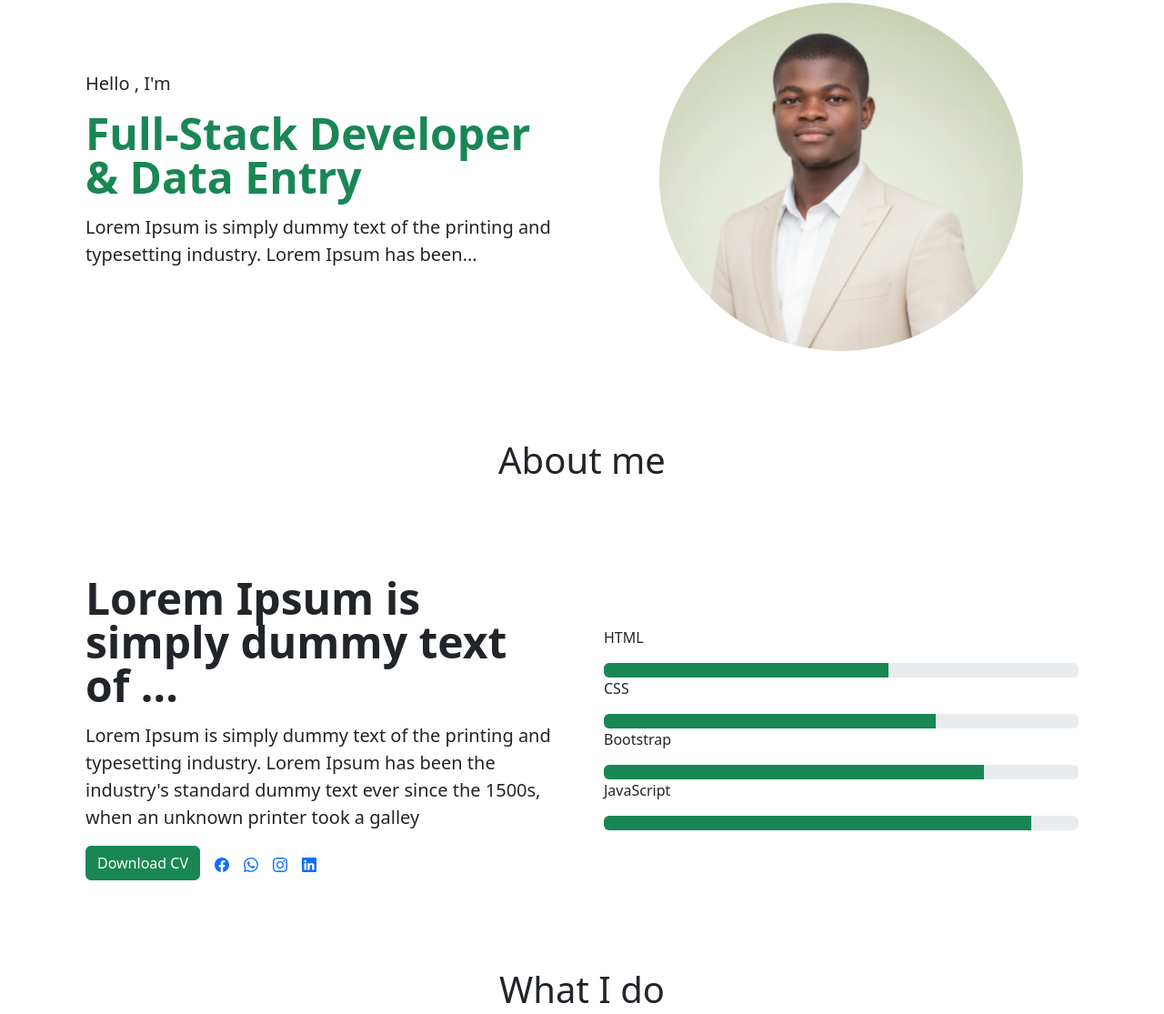
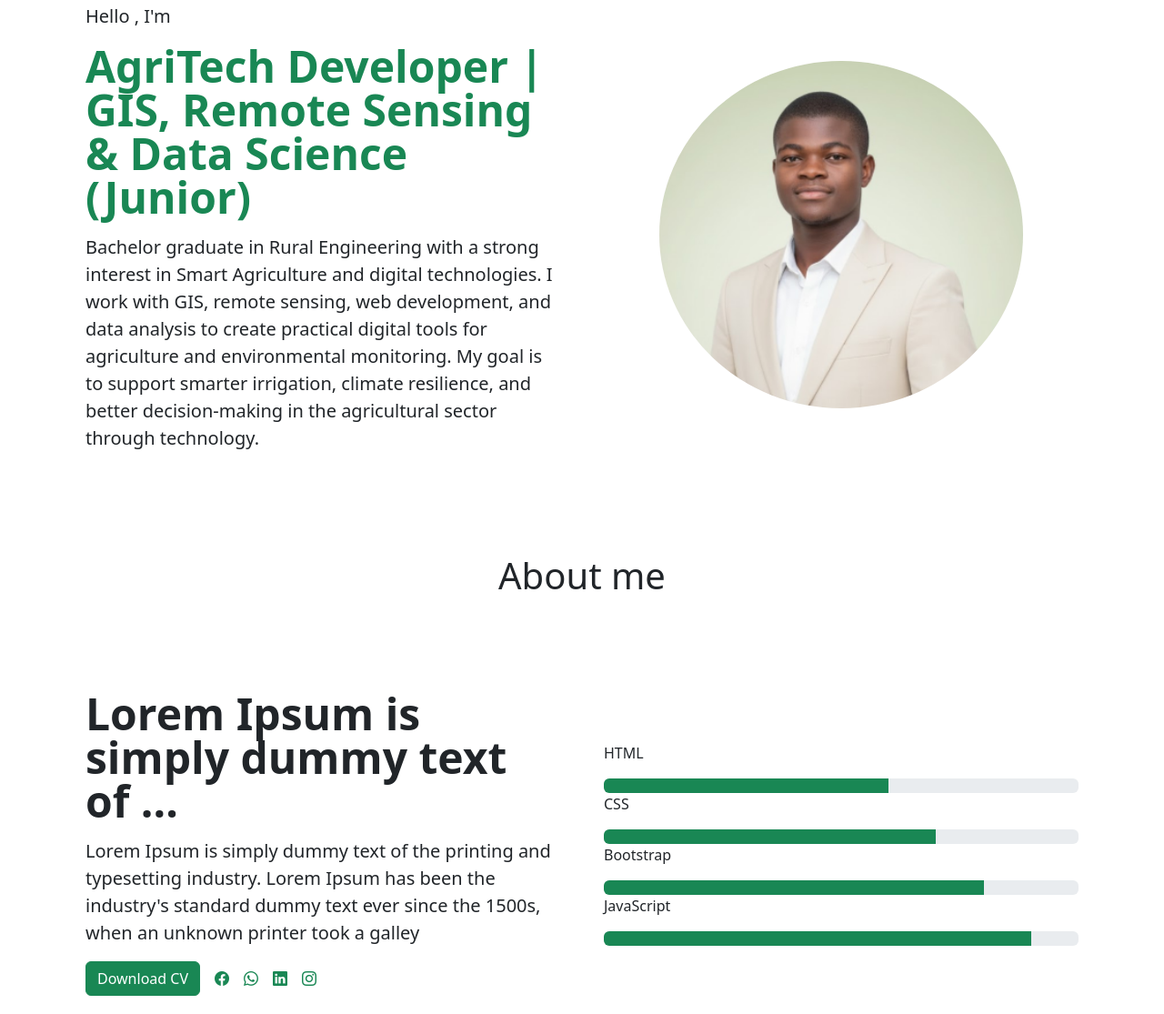
Before and after one commit to Abdoul2004495/myportfolio, a plain HTML site: page index.html in a window 1280 px wide. Shown: the part 93-1208 px from the top of the page at 91% size. Drawn offline with nearby package versions, Linux system fonts and the light colour scheme.

```diff
--- a/index.html
+++ b/index.html
@@ -42,8 +42,8 @@
                 </div>
                 <div class="col-lg-6">
                     <p class="lead">Hello , I'm</p>
-                    <h1 class="display-5 fw-bold text-success lh-1 mb-3">Full‑Stack Developer & Data Entry</h1>
-                    <p class="lead">Lorem Ipsum is simply dummy text of the printing and typesetting industry. Lorem Ipsum has been...</p>
+                    <h1 class="display-5 fw-bold text-success lh-1 mb-3">AgriTech Developer | GIS, Remote Sensing & Data Science (Junior)</h1>
+                    <p class="lead">Bachelor graduate in Rural Engineering with a strong interest in Smart Agriculture and digital technologies. I work with GIS, remote sensing, web development, and data analysis to create practical digital tools for agriculture and environmental monitoring. My goal is to support smarter irrigation, climate resilience, and better decision-making in the agricultural sector through technology.</p>
                 </div>
             </div>
         </div>
@@ -61,17 +61,10 @@
                 <p class="lead">Lorem Ipsum is simply dummy text of the printing and typesetting industry. Lorem Ipsum has been the industry's standard dummy text ever since the 1500s, when an unknown printer took a galley</p>
                 <div class="d-flex align-items-center gap-3">
                 <button type="button" class="btn btn-success">Download CV</button>
-                <a href="#"><svg xmlns="http://www.w3.org/2000/svg" width="16" height="16" fill="currentColor" class="bi bi-facebook" viewBox="0 0 16 16">
-                <path d="M16 8.049c0-4.446-3.582-8.05-8-8.05C3.58 0-.002 3.603-.002 8.05c0 4.017 2.926 7.347 6.75 7.951v-5.625h-2.03V8.05H6.75V6.275c0-2.017 1.195-3.131 3.022-3.131.876 0 1.791.157 1.791.157v1.98h-1.009c-.993 0-1.303.621-1.303 1.258v1.51h2.218l-.354 2.326H9.25V16c3.824-.604 6.75-3.934 6.75-7.951"/>
-                </svg></a>
-                <a href="#"><svg xmlns="http://www.w3.org/2000/svg" width="16" height="16" fill="currentColor" class="bi bi-whatsapp" viewBox="0 0 16 16">
-                <path d="M13.601 2.326A7.85 7.85 0 0 0 7.994 0C3.627 0 .068 3.558.064 7.926c0 1.399.366 2.76 1.057 3.965L0 16l4.204-1.102a7.9 7.9 0 0 0 3.79.965h.004c4.368 0 7.926-3.558 7.93-7.93A7.9 7.9 0 0 0 13.6 2.326zM7.994 14.521a6.6 6.6 0 0 1-3.356-.92l-.24-.144-2.494.654.666-2.433-.156-.251a6.56 6.56 0 0 1-1.007-3.505c0-3.626 2.957-6.584 6.591-6.584a6.56 6.56 0 0 1 4.66 1.931 6.56 6.56 0 0 1 1.928 4.66c-.004 3.639-2.961 6.592-6.592 6.592m3.615-4.934c-.197-.099-1.17-.578-1.353-.646-.182-.065-.315-.099-.445.099-.133.197-.513.646-.627.775-.114.133-.232.148-.43.05-.197-.1-.836-.308-1.592-.985-.59-.525-.985-1.175-1.103-1.372-.114-.198-.011-.304.088-.403.087-.088.197-.232.296-.346.1-.114.133-.198.198-.33.065-.134.034-.248-.015-.347-.05-.099-.445-1.076-.612-1.47-.16-.389-.323-.335-.445-.34-.114-.007-.247-.007-.38-.007a.73.73 0 0 0-.529.247c-.182.198-.691.677-.691 1.654s.71 1.916.81 2.049c.098.133 1.394 2.132 3.383 2.992.47.205.84.326 1.129.418.475.152.904.129 1.246.08.38-.058 1.171-.48 1.338-.943.164-.464.164-.86.114-.943-.049-.084-.182-.133-.38-.232"/>
-                </svg></a>
-                <a href="#"><svg xmlns="http://www.w3.org/2000/svg" width="16" height="16" fill="currentColor" class="bi bi-instagram" viewBox="0 0 16 16">
-                <path d="M8 0C5.829 0 5.556.01 4.703.048 3.85.088 3.269.222 2.76.42a3.9 3.9 0 0 0-1.417.923A3.9 3.9 0 0 0 .42 2.76C.222 3.268.087 3.85.048 4.7.01 5.555 0 5.827 0 8.001c0 2.172.01 2.444.048 3.297.04.852.174 1.433.372 1.942.205.526.478.972.923 1.417.444.445.89.719 1.416.923.51.198 1.09.333 1.942.372C5.555 15.99 5.827 16 8 16s2.444-.01 3.298-.048c.851-.04 1.434-.174 1.943-.372a3.9 3.9 0 0 0 1.416-.923c.445-.445.718-.891.923-1.417.197-.509.332-1.09.372-1.942C15.99 10.445 16 10.173 16 8s-.01-2.445-.048-3.299c-.04-.851-.175-1.433-.372-1.941a3.9 3.9 0 0 0-.923-1.417A3.9 3.9 0 0 0 13.24.42c-.51-.198-1.092-.333-1.943-.372C10.443.01 10.172 0 7.998 0zm-.717 1.442h.718c2.136 0 2.389.007 3.232.046.78.035 1.204.166 1.486.275.373.145.64.319.92.599s.453.546.598.92c.11.281.24.705.275 1.485.039.843.047 1.096.047 3.231s-.008 2.389-.047 3.232c-.035.78-.166 1.203-.275 1.485a2.5 2.5 0 0 1-.599.919c-.28.28-.546.453-.92.598-.28.11-.704.24-1.485.276-.843.038-1.096.047-3.232.047s-2.39-.009-3.233-.047c-.78-.036-1.203-.166-1.485-.276a2.5 2.5 0 0 1-.92-.598 2.5 2.5 0 0 1-.6-.92c-.109-.281-.24-.705-.275-1.485-.038-.843-.046-1.096-.046-3.233s.008-2.388.046-3.231c.036-.78.166-1.204.276-1.486.145-.373.319-.64.599-.92s.546-.453.92-.598c.282-.11.705-.24 1.485-.276.738-.034 1.024-.044 2.515-.045zm4.988 1.328a.96.96 0 1 0 0 1.92.96.96 0 0 0 0-1.92m-4.27 1.122a4.109 4.109 0 1 0 0 8.217 4.109 4.109 0 0 0 0-8.217m0 1.441a2.667 2.667 0 1 1 0 5.334 2.667 2.667 0 0 1 0-5.334"/>
-                </svg></a>
-                <a href="#"><svg xmlns="http://www.w3.org/2000/svg" width="16" height="16" fill="currentColor" class="bi bi-linkedin" viewBox="0 0 16 16">
-                <path d="M0 1.146C0 .513.526 0 1.175 0h13.65C15.474 0 16 .513 16 1.146v13.708c0 .633-.526 1.146-1.175 1.146H1.175C.526 16 0 15.487 0 14.854zm4.943 12.248V6.169H2.542v7.225zm-1.2-8.212c.837 0 1.358-.554 1.358-1.248-.015-.709-.52-1.248-1.342-1.248S2.4 3.226 2.4 3.934c0 .694.521 1.248 1.327 1.248zm4.908 8.212V9.359c0-.216.016-.432.08-.586.173-.431.568-.878 1.232-.878.869 0 1.216.662 1.216 1.634v3.865h2.401V9.25c0-2.22-1.184-3.252-2.764-3.252-1.274 0-1.845.7-2.165 1.193v.025h-.016l.016-.025V6.169h-2.4c.03.678 0 7.225 0 7.225z"/>
+                <a href="#"><i class="bi bi-facebook text-success"></i></a>
+                <a href="#"><i class="bi bi-whatsapp text-success"></i></a>
+                <a href="#"><i class="bi bi-linkedin text-success"></i></a>
+                <a href="#"><i class="bi bi-instagram text-success"></i></a>
                 </svg></a>
                 </div>
             </div>
@@ -243,12 +236,12 @@
                             <img src="testimonials/tes_1.png" alt="user1" class="rounded-circle" width="80">
                             </div>
                             <div>
-                            <h5>John Doe</h5>
-                            <p class="text-muted">CEO, Example Corp</p>
+                            <h5>Sarah K.</h5>
+                            <p class="text-muted">Product Manager</p>
                             </div>
                         </div>
                     <div class="text-center">
-                            <p>"Lorem Ipsum is simply dummy text of the printing and typesetting industry."</p>
+                            <p>Abdoul created a clean and responsive interface. Fast, professional, and easy to work with.</p>
                             <i class="bi bi-star-fill text-warning"></i>
                             <i class="bi bi-star-fill text-warning"></i>
                             <i class="bi bi-star-fill text-warning"></i>
@@ -267,12 +260,12 @@
                             <img src="testimonials/tes_2.png" alt="user2" class="rounded-circle" width="80">
                             </div>
                             <div>
-                            <h5>Jane Smith</h5>
-                            <p class="text-muted">CTO, Example Corp</p>
+                            <h5>Michael D.</h5>
+                            <p class="text-muted">Systems Architect</p>
                             </div>
                         </div>
                         <div class="text-center">
-                            <p>"Lorem Ipsum is simply dummy text of the printing and typesetting industry."</p>
+                            <p>Reliable backend work. Abdoul build stable APIs and improved our system performance</p>
                             <i class="bi bi-star-fill text-warning"></i>
                             <i class="bi bi-star-fill text-warning"></i>
                             <i class="bi bi-star-fill text-warning"></i>
@@ -291,12 +284,12 @@
                             <img src="testimonials/tes_3.png" alt="user3" class="rounded-circle" width="80">
                             </div>
                             <div>
-                            <h5>Michael Lee</h5>
-                            <p class="text-muted">Manager, Example Corp</p>
+                            <h5>Linda M.</h5>
+                            <p class="text-muted">HR Assistant</p>
                             </div>
                         </div>
                         <div class="text-center">
-                            <p>"Lorem Ipsum is simply dummy text of the printing and typesetting industry."</p>
+                            <p>Accurate and fast. Abdoul organized our files perfectly and saved us a lot time.</p>
                             <i class="bi bi-star-fill text-warning"></i>
                             <i class="bi bi-star-fill text-warning"></i>
                             <i class="bi bi-star-fill text-warning"></i>
@@ -380,5 +373,4 @@
     <!-- Footer section end-->
     <script src="https://cdn.jsdelivr.net/npm/bootstrap@5.3.8/dist/js/bootstrap.bundle.min.js" integrity="sha384-FKyoEForCGlyvwx9Hj09JcYn3nv7wiPVlz7YYwJrWVcXK/BmnVDxM+D2scQbITxI" crossorigin="anonymous"></script>
 </body>
-
 </html>
```
